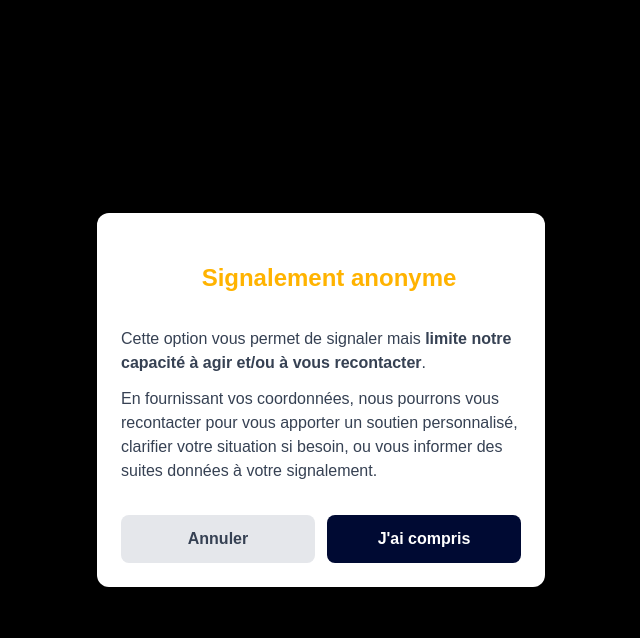
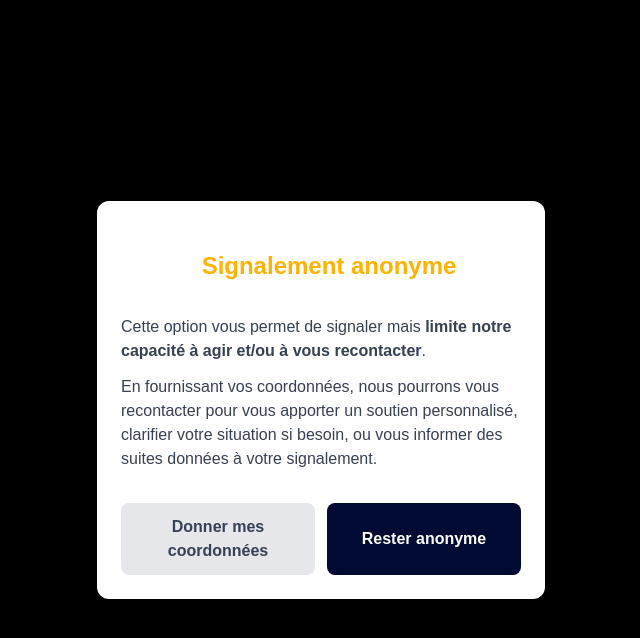
Before and after one commit to Vertocz/webappffsa, a Next.js app: page /depot in a window 1280 px wide. Both pictures are taken after a click on the button "🔒 Je préfère rester anonyme". Shown: the part 971-1609 px from the top of the page, without its empty margins (319-959 px from the left). Built offline with nearby package versions, Linux system fonts and the light colour scheme.

Commit message:
anonymat 2

```diff
--- a/components/ContactForm.tsx
+++ b/components/ContactForm.tsx
@@ -120,13 +120,13 @@ export default function ContactForm({
                   onClick={() => setShowModal(false)}
                   className="flex-1 py-3 px-6 bg-gray-200 text-gray-700 rounded-lg font-semibold hover:bg-gray-300 transition-colors"
                 >
-                  Annuler
+                  Donner mes coordonnées
                 </button>
                 <button
                   onClick={handleConfirmAnonymous}
                   className="flex-1 py-3 px-6 bg-[var(--blue)] text-white rounded-lg font-semibold hover:bg-[var(--red)] transition-colors"
                 >
-                  J'ai compris
+                  Rester anonyme
                 </button>
               </div>
             </div>
--- a/components/Header.tsx
+++ b/components/Header.tsx
@@ -30,7 +30,7 @@ export default function Header() {
         {/* Titre centré */}
         <div className="flex-1 text-center px-4">
           <p className="text-white text-lg md:text-2xl lg:text-3xl xl:text-4xl font-semibold leading-tight">
-            Signalez, nous vous écouterons.
+            Signalez, nous vous écoutons.
           </p>
         </div>
 
--- a/components/SignalForm.tsx
+++ b/components/SignalForm.tsx
@@ -165,7 +165,7 @@ export default function SignalForm() {
         </div>
       )}
 
-      {/* Coordonnées - maintenant en 2e position */}
+      {/* Coordonnées */}
       <ContactForm
         isAnonymous={isAnonymous}
         onAnonymousChange={setIsAnonymous}
@@ -175,7 +175,7 @@ export default function SignalForm() {
         onTelephoneChange={(value) => setFormData({ ...formData, telephone: value })}
       />
 
-      {/* Choix de la commission - maintenant en dernier */}
+      {/* Choix de la commission */}
       <CommissionSelector
         value={typeCommission}
         onChange={setTypeCommission}
```
